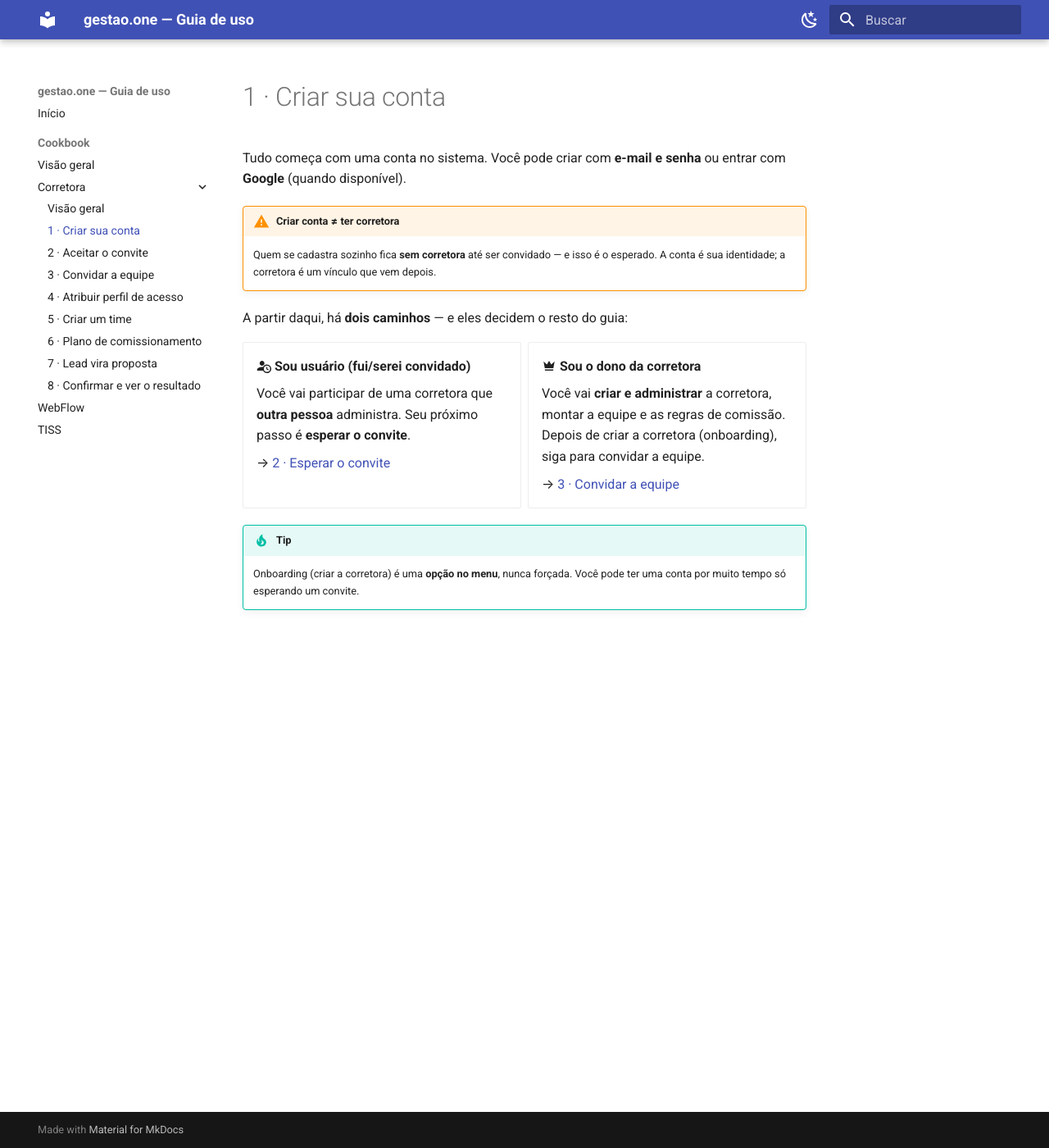
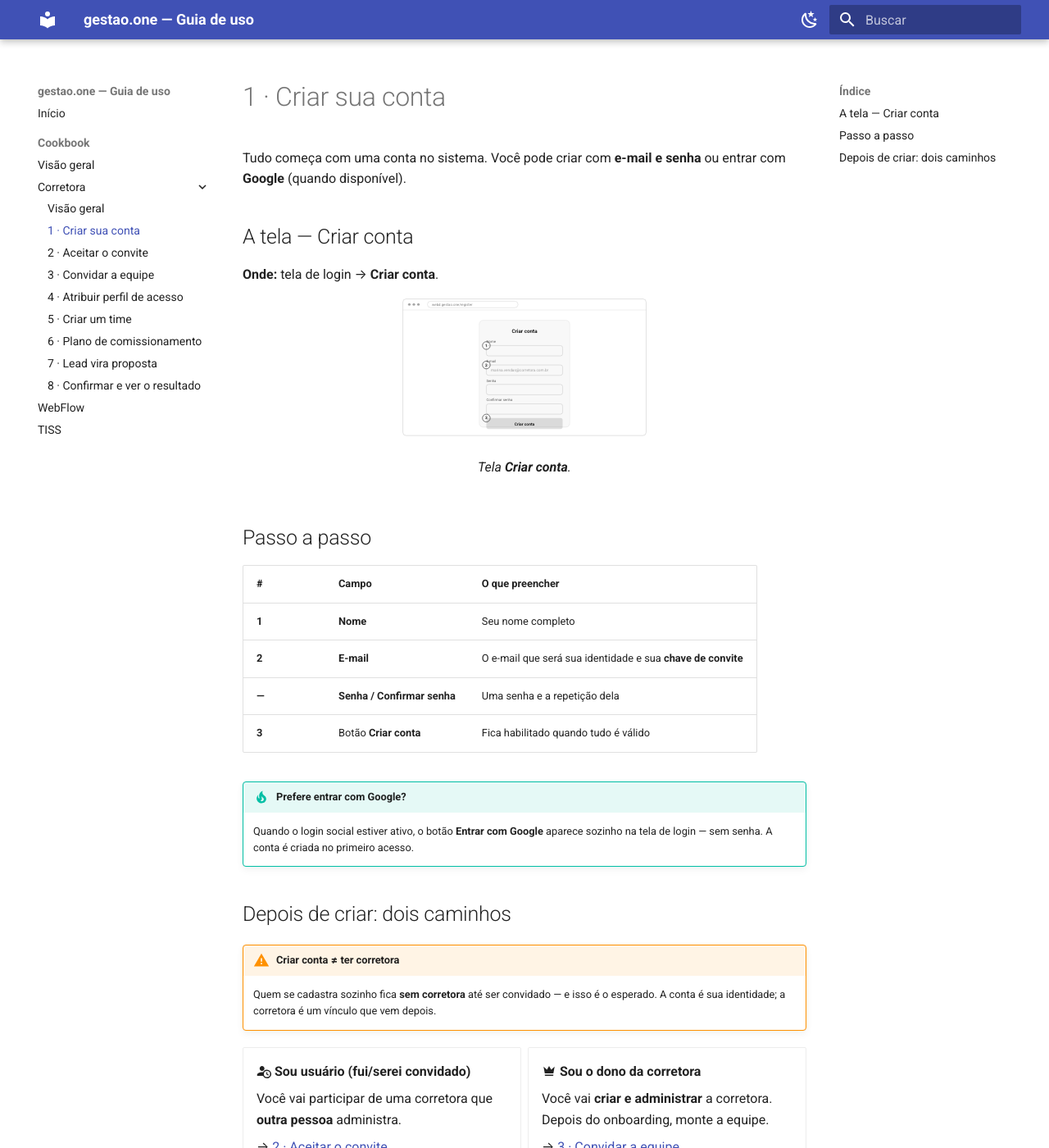
Before and after one commit to renatofagalde/wiki-gestao-one, an MkDocs documentation site: the page built from docs/cookbook/corretora/01-criar-conta.md, in a window 1280 px wide and 1400 px high. Shown: the whole window at 82% size. Built offline with MkDocs 1.6.1 and Material for MkDocs 9.7.7, drawn with Linux system fonts in a browser that asks for light colours.

Commit message:
✨ feat(cookbook): add wireframe illustration to step 1
Co-Authored-By: Claude Opus 4.8 <noreply@anthropic.com>

```diff
--- a/docs/cookbook/corretora/01-criar-conta.md
+++ b/docs/cookbook/corretora/01-criar-conta.md
@@ -3,31 +3,80 @@
 Tudo começa com uma conta no sistema. Você pode criar com **e-mail e senha** ou
 entrar com **Google** (quando disponível).
 
+## A tela — Criar conta
+
+**Onde:** tela de login → **Criar conta**.
+
+<figure>
+<svg xmlns="http://www.w3.org/2000/svg" viewBox="0 0 760 430" role="img"
+     aria-label="Formulário de criação de conta com nome, e-mail, senha e confirmar senha"
+     style="width:100%;height:auto;color:var(--md-default-fg-color);font-family:var(--md-text-font-family,system-ui,sans-serif)">
+  <rect x="4" y="4" width="752" height="422" rx="10" fill="none" stroke="currentColor" stroke-opacity="0.35"/>
+  <line x1="4" y1="38" x2="756" y2="38" stroke="currentColor" stroke-opacity="0.2"/>
+  <circle cx="24" cy="21" r="4" fill="currentColor" fill-opacity="0.4"/>
+  <circle cx="38" cy="21" r="4" fill="currentColor" fill-opacity="0.4"/>
+  <circle cx="52" cy="21" r="4" fill="currentColor" fill-opacity="0.4"/>
+  <rect x="80" y="11" width="280" height="20" rx="10" fill="none" stroke="currentColor" stroke-opacity="0.25"/>
+  <text x="94" y="25" font-size="11" fill="currentColor" fill-opacity="0.55">webd.gestao.one/register</text>
+
+  <!-- card central -->
+  <rect x="240" y="70" width="280" height="330" rx="12" fill="currentColor" fill-opacity="0.03" stroke="currentColor" stroke-opacity="0.18"/>
+  <text x="380" y="108" font-size="16" font-weight="700" fill="currentColor" text-anchor="middle">Criar conta</text>
+
+  <text x="262" y="140" font-size="11" fill="currentColor" fill-opacity="0.7">Nome</text>
+  <rect x="262" y="148" width="236" height="32" rx="7" fill="none" stroke="currentColor" stroke-opacity="0.3"/>
+  <text x="262" y="200" font-size="11" fill="currentColor" fill-opacity="0.7">E-mail</text>
+  <rect x="262" y="208" width="236" height="32" rx="7" fill="none" stroke="currentColor" stroke-opacity="0.3"/>
+  <text x="276" y="229" font-size="12" fill="currentColor" fill-opacity="0.4">marina.vendas@corretora.com.br</text>
+  <text x="262" y="260" font-size="11" fill="currentColor" fill-opacity="0.7">Senha</text>
+  <rect x="262" y="268" width="236" height="32" rx="7" fill="none" stroke="currentColor" stroke-opacity="0.3"/>
+  <text x="262" y="320" font-size="11" fill="currentColor" fill-opacity="0.7">Confirmar senha</text>
+  <rect x="262" y="328" width="236" height="32" rx="7" fill="none" stroke="currentColor" stroke-opacity="0.3"/>
+
+  <rect x="262" y="372" width="236" height="34" rx="7" fill="currentColor" fill-opacity="0.14"/>
+  <text x="380" y="394" font-size="12.5" font-weight="600" fill="currentColor" text-anchor="middle">Criar conta</text>
+
+  <g font-size="12" font-weight="700" text-anchor="middle">
+    <circle cx="262" cy="148" r="12" fill="none" stroke="currentColor" stroke-width="1.5"/><text x="262" y="152" fill="currentColor">1</text>
+    <circle cx="262" cy="208" r="12" fill="none" stroke="currentColor" stroke-width="1.5"/><text x="262" y="212" fill="currentColor">2</text>
+    <circle cx="262" cy="372" r="12" fill="none" stroke="currentColor" stroke-width="1.5"/><text x="262" y="376" fill="currentColor">3</text>
+  </g>
+</svg>
+<figcaption>Tela <strong>Criar conta</strong>.</figcaption>
+</figure>
+
+## Passo a passo
+
+| # | Campo | O que preencher |
+| --- | --- | --- |
+| **1** | **Nome** | Seu nome completo |
+| **2** | **E-mail** | O e-mail que será sua identidade e sua **chave de convite** |
+| **—** | **Senha / Confirmar senha** | Uma senha e a repetição dela |
+| **3** | Botão **Criar conta** | Fica habilitado quando tudo é válido |
+
+!!! tip "Prefere entrar com Google?"
+    Quando o login social estiver ativo, o botão **Entrar com Google** aparece
+    sozinho na tela de login — sem senha. A conta é criada no primeiro acesso.
+
+## Depois de criar: dois caminhos
+
 !!! warning "Criar conta ≠ ter corretora"
-    Quem se cadastra sozinho fica **sem corretora** até ser convidado — e isso é
-    o esperado. A conta é sua identidade; a corretora é um vínculo que vem depois.
-
-A partir daqui, há **dois caminhos** — e eles decidem o resto do guia:
+    Quem se cadastra sozinho fica **sem corretora** até ser convidado — e isso é o
+    esperado. A conta é sua identidade; a corretora é um vínculo que vem depois.
 
 <div class="grid cards" markdown>
 
 - :material-account-clock: **Sou usuário (fui/serei convidado)**
 
-    Você vai participar de uma corretora que **outra pessoa** administra. Seu
-    próximo passo é **esperar o convite**.
+    Você vai participar de uma corretora que **outra pessoa** administra.
 
-    → [2 · Esperar o convite](02-esperar-convite.md)
+    → [2 · Aceitar o convite](02-esperar-convite.md)
 
 - :material-crown: **Sou o dono da corretora**
 
-    Você vai **criar e administrar** a corretora, montar a equipe e as regras de
-    comissão. Depois de criar a corretora (onboarding), siga para convidar a
+    Você vai **criar e administrar** a corretora. Depois do onboarding, monte a
     equipe.
 
     → [3 · Convidar a equipe](03-convidar.md)
 
 </div>
-
-!!! tip
-    Onboarding (criar a corretora) é uma **opção no menu**, nunca forçada. Você
-    pode ter uma conta por muito tempo só esperando um convite.
```
